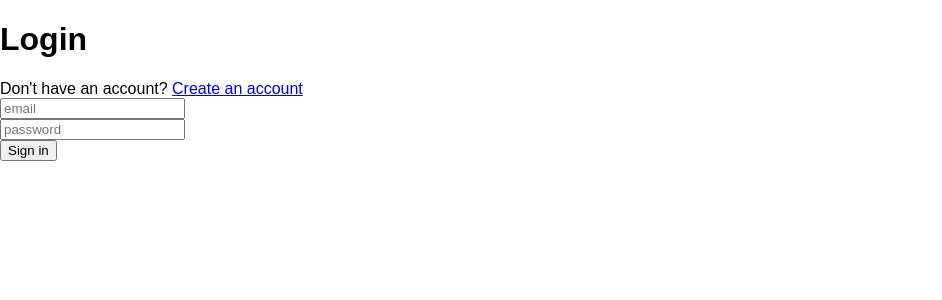
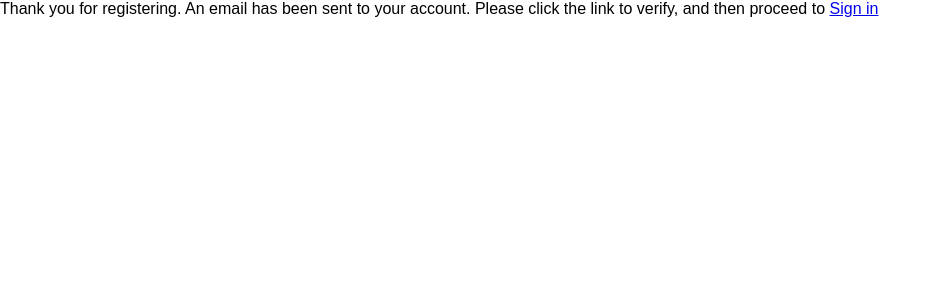
Before and after one commit to genestd/chat-client, a React (Create React App) app: page /pending in a window 1280 px wide. Shown: the top 300 px of the page, without its empty margins (0-942 px from the left). Built offline with nearby package versions, Linux system fonts and the light colour scheme; what aws-amplify would draw is missing.

Commit message:
Adds a landing page for pending registrations.

```diff
--- a/src/components/PublicApp.js
+++ b/src/components/PublicApp.js
@@ -2,6 +2,7 @@ import React, { Component } from 'react'
 import { Switch, Route, Redirect } from 'react-router-dom'
 import Login from './auth/Login'
 import Register from './auth/Register'
+import Pending from './auth/Pending'
 import FourOhFour from './FourOhFour'
 
 class PublicApp extends Component {
@@ -12,6 +13,7 @@ class PublicApp extends Component {
           <Route exact path='/' component={Login} />
           <Route path='/login' component={Login} />
           <Route path='/register' component={Register} />
+          <Route path='/pending' component={Pending} />
           <Route path='*' component={Login} />
         </Switch>
       </div>
--- /dev/null
+++ b/src/components/auth/Pending.js
@@ -0,0 +1,10 @@
+import React from 'react'
+import { Link } from 'react-router-dom'
+
+const Pending = props => (
+  <div>
+    Thank you for registering.  An email has been sent to your account.  Please click the link to verify, and then proceed to <Link to="/login">Sign in</Link>
+  </div>
+)
+
+export default Pending
```
